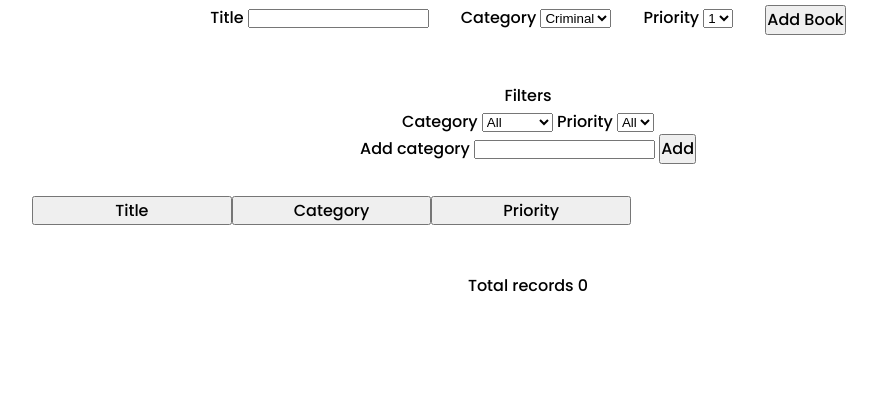
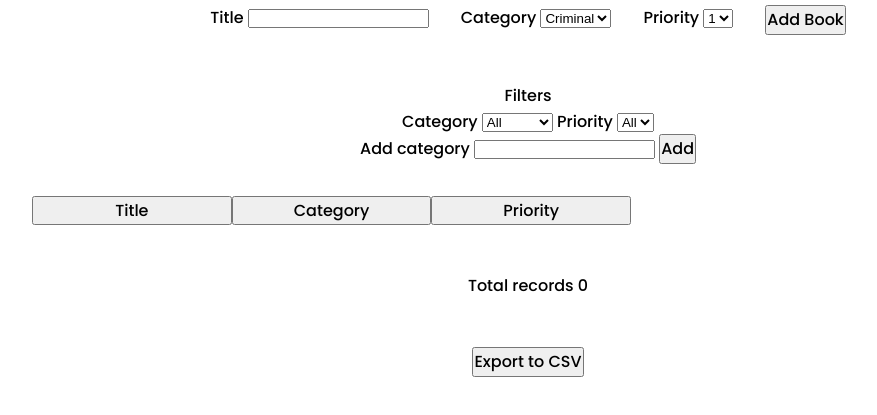
Before and after one commit to mycak/books-manager-vanillaJS, a website: page index.html in a window 1280 px wide. Shown: the part 81-496 px from the top of the page, without its empty margins (112-989 px from the left). Drawn offline with Linux system fonts and the light colour scheme.

Commit message:
export added

```diff
--- a/index.html
+++ b/index.html
@@ -117,7 +117,7 @@
           </form>
         </div>
       </div>
-
+      <button type="button" onclick="csvExport()">Export to CSV</button>
     </section>
     <script src="./src/index.js"></script>
   </body>
--- a/src/index.js
+++ b/src/index.js
@@ -164,11 +164,33 @@ const countCategoryRecords = (newState) => {
     totalCategoryParagraph.innerHTML = `Total records after filter ${newState.length}`;
   } else totalCategoryParagraph.innerHTML = "";
 };
+
+const csvExport = () => {
+  const rows = document.querySelectorAll(".table__item");
+  const rowsdata = Array.from(rows).map((row) => {
+    return [
+      row.children[0].innerHTML,
+      row.children[1].innerHTML,
+      row.children[2].innerHTML,
+    ];
+  });
+  let csvContent =
+    "data:text/csv;charset=utf-8," +
+    rowsdata.map((e) => e.join(",")).join("\n");
+  var encodedUri = encodeURI(csvContent);
+  var link = document.createElement("a");
+  link.setAttribute("href", encodedUri);
+  link.setAttribute("download", "books.csv");
+  document.body.appendChild(link);
+
+  link.click();
+};
+
 initialAddNewCategories();
 filterBooks();
+
 form.addEventListener("submit", addBook);
 filterInputs.forEach((input) => input.addEventListener("change", filterBooks));
 modal.addEventListener("click", (e) =>
   e.target.dataset.layer ? modal.classList.remove("open") : null
 );
-window.print();
```
